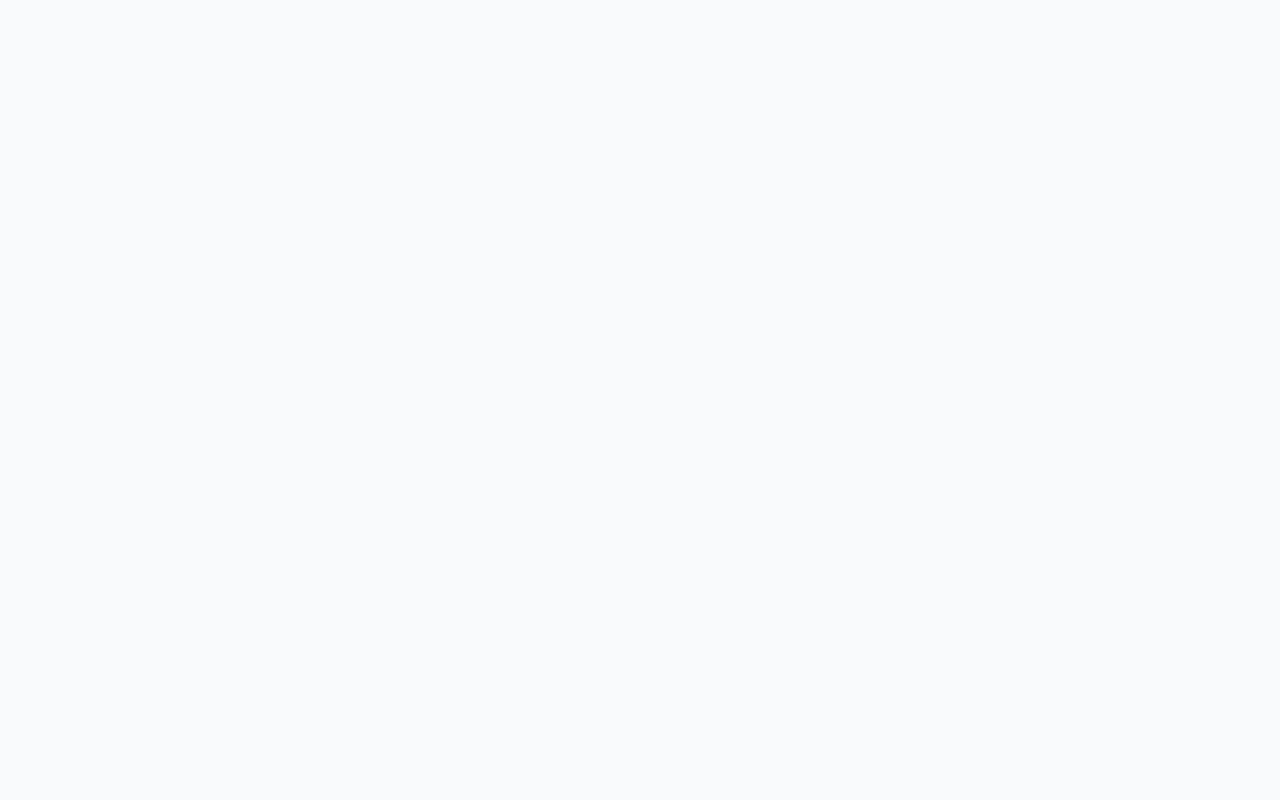
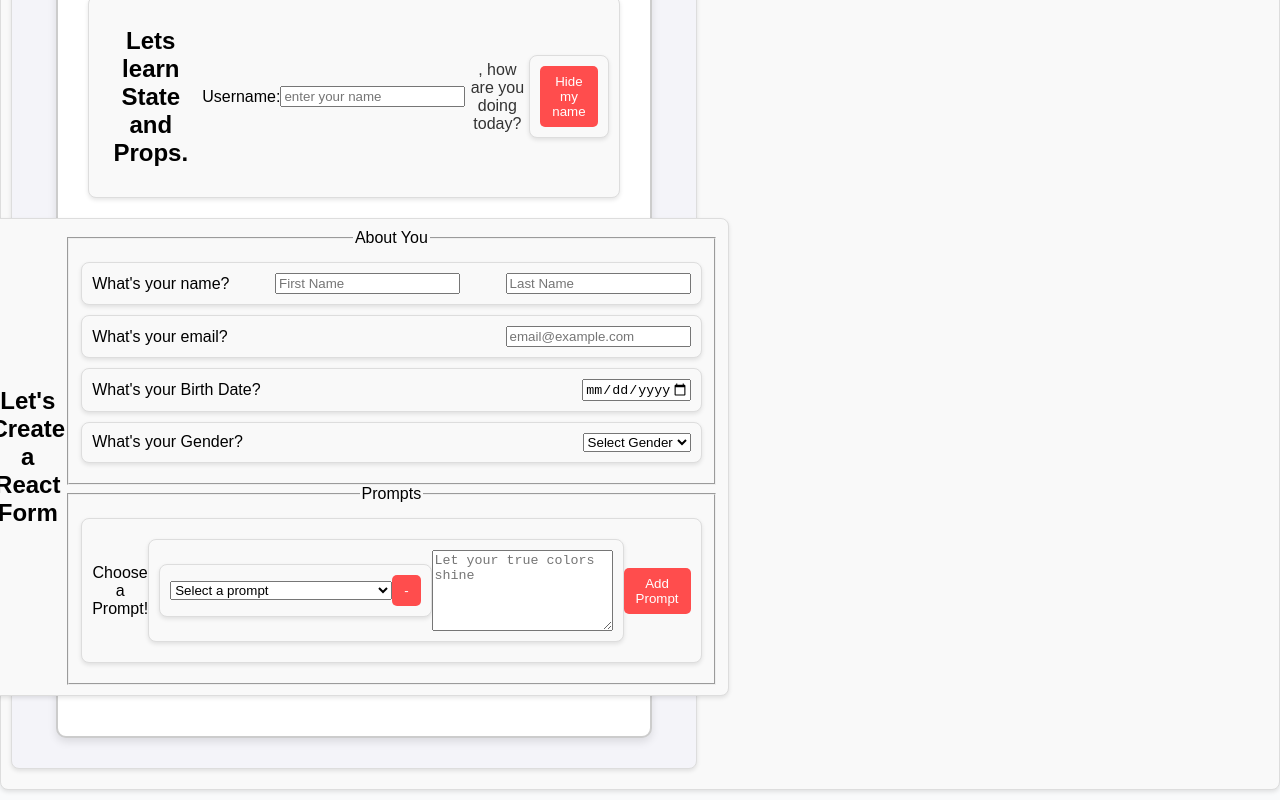
Before and after one commit to sakshipatel29/React-Mini-Projects, a React (Create React App) app in the folder projects/: page / in a window 1280 px wide. Shown: the part 797-1597 px from the top of the page. Before the commit the page ends 800 px from the top, so only its background shows below. Built offline with nearby package versions, Linux system fonts and the light colour scheme.

Commit message:
Created a new Componet as React form with fields of adding input fields Dynamically.

```diff
--- a/projects/src/App.css
+++ b/projects/src/App.css
@@ -1,4 +1,4 @@
-.App {
+/* .App {
   text-align: center;
 }
 
@@ -14,14 +14,20 @@
 }
 
 .box {
+  justify-content: center;
   border: 2px solid #ccc;
   padding: 20px;
   margin: 20px;
   width: 80%;
+  align-items: center;
   margin-left: auto;
   margin-right: auto;
   background-color: #f9f9f9;
+
+  display: flex;
+  flex-direction: column;
 }
+
 
 .App-header {
   background-color: #282c34;
@@ -45,4 +51,86 @@
   to {
     transform: rotate(360deg);
   }
+} */
+
+/* Centering the entire app */
+.App {
+  text-align: center;
+  display: flex;
+  flex-direction: column;
+  align-items: center;
+  justify-content: center;
+  min-height: 100vh;
+  background-color: #f4f4f9; /* Soft background */
+  font-family: Arial, sans-serif;
 }
+
+/* Logo animation */
+.App-logo {
+  height: 40vmin;
+  pointer-events: none;
+  animation: App-logo-spin infinite 20s linear;
+}
+
+/* Box styling */
+.box {
+  display: flex;
+  flex-direction: column;
+  align-items: center;
+  justify-content: center;
+
+  width: 80%;
+  max-width: 600px; /* Prevents it from stretching too wide */
+  padding: 30px;
+  margin: 20px auto;
+
+  border: 2px solid #ccc;
+  border-radius: 10px; /* Rounded corners */
+  background-color: #fff; /* White background */
+  box-shadow: 0 4px 8px rgba(0, 0, 0, 0.1); /* Soft shadow */
+}
+
+/* Header Styling */
+.App-header {
+  background-color: #282c34;
+  min-height: 100vh;
+  display: flex;
+  flex-direction: column;
+  align-items: center;
+  justify-content: center;
+
+  font-size: calc(10px + 2vmin);
+  color: white;
+  padding: 20px;
+  width: 100%;
+}
+
+/* Links */
+.App-link {
+  color: #61dafb;
+  text-decoration: none;
+  font-weight: bold;
+  transition: color 0.3s ease-in-out;
+}
+
+.App-link:hover {
+  color: #ffcc00;
+}
+
+/* Animation */
+@keyframes App-logo-spin {
+  from {
+    transform: rotate(0deg);
+  }
+  to {
+    transform: rotate(360deg);
+  }
+}
+
+/* Responsive adjustments */
+@media (max-width: 768px) {
+  .box {
+    width: 90%;
+    padding: 20px;
+  }
+}
--- a/projects/src/App.js
+++ b/projects/src/App.js
@@ -1,4 +1,5 @@
 import './App.css';
+import ReactForm from './components/ReactForm';
 import StateAndProp from './components/StateAndProp';
 import StopWatch from './components/StopWatch';
 import ToDoTasks from './components/ToDoTasks';
@@ -10,6 +11,7 @@ function App() {
       <StopWatch />
       <ToDoTasks />
       <StateAndProp />
+      <ReactForm />
     </div>
     </div>
   );
--- /dev/null
+++ b/projects/src/components/ReactForm.js
@@ -0,0 +1,112 @@
+import React, { useState } from 'react';
+
+export const ReactForm = () => {
+    const [userInfo, setUserInfo] = useState({
+        firstName: "",
+        lastName: "",
+        email: "",
+        date: "",
+        gender: "",
+    });
+
+    const [prompts, setPrompts] = useState([
+        {
+            prompt: "",
+            answer: "",
+            timestamp: new Date().getTime(),
+        }
+    ]);
+
+    const handlePrompt = (e, i) => {
+        const { id, value } = e.target;
+        let newPrompts = [...prompts];
+        newPrompts[i] = { ...newPrompts[i], [id]: value };
+        setPrompts(newPrompts);
+    };
+
+    const handleAddPrompt = () => {
+        setPrompts([...prompts, {
+            prompt: "",
+            answer: "",
+            timestamp: new Date().getTime(),
+        }]);
+    };
+
+    console.log(prompts);
+
+    const handleInput = e => {
+        const { id, value } = e.target;
+        setUserInfo({ ...userInfo, [id]: value });
+    };
+
+    const handleDelete = (i) => {
+        let deletePrompts = [...prompts];
+        deletePrompts.splice(i,1);
+        setPrompts(deletePrompts);
+    }
+
+    return (
+        <div>
+            <h2>Let's Create a React Form</h2>
+            <form>
+                <fieldset>
+                    <legend>About You</legend>
+                    <div>
+                        <label>What's your name?</label>
+                        <input id="firstName" type="text" placeholder="First Name" onChange={handleInput}/>
+                        <input id="lastName" type="text" placeholder="Last Name" onChange={handleInput}/>
+                    </div>
+                    <div>
+                        <label>What's your email?</label>
+                        <input id="email" type="email" placeholder="email@example.com" onChange={handleInput}/>
+                    </div>
+                    <div>
+                        <label>What's your Birth Date?</label>
+                        <input id="date" type="date" max="2005-01-30" onChange={handleInput}/>
+                    </div>
+                    <div>
+                        <label>What's your Gender?</label>
+                        <select id="gender" onChange={handleInput}>
+                            <option value="">Select Gender</option>
+                            <option value="Male">Male</option>
+                            <option value="Female">Female</option>
+                            <option value="MTF">MTF</option>
+                            <option value="FTM">FTM</option>
+                            <option value="Other">Other</option>
+                        </select>
+                    </div>
+                </fieldset>
+                <fieldset>
+                    <legend>Prompts</legend>
+                    <div>
+                        <label>Choose a Prompt!</label>
+                        {prompts.map((prompt, i) => (
+                            <div key={prompt.timestamp}>
+                                <div>
+                                <select id="prompt" onChange={e => handlePrompt(e, i)}>
+                                    <option value="">Select a prompt</option>
+                                    <option value="We match vibe if we...">We match vibe if we...</option>
+                                    <option value="We can be friends if...">We can be friends if...</option>
+                                    <option value="If I was a superman I would...">If I was a superman I would...</option>
+                                    <option value="My spontaneous adventure was...">My spontaneous adventure was...</option>
+                                    <option value="My Mother once told me...">My Mother once told me...</option>
+                                </select>
+                                <button onClick={() => handleDelete(i)}>-</button>
+                                </div>
+                                <textarea
+                                    id="answer"
+                                    rows={5}
+                                    placeholder="Let your true colors shine"
+                                    onChange={e => handlePrompt(e, i)}
+                                />
+                            </div>
+                        ))}
+                        <button type="button" onClick={handleAddPrompt}>Add Prompt</button>
+                    </div>
+                </fieldset>
+            </form>
+        </div>
+    );
+};
+
+export default ReactForm;
```
